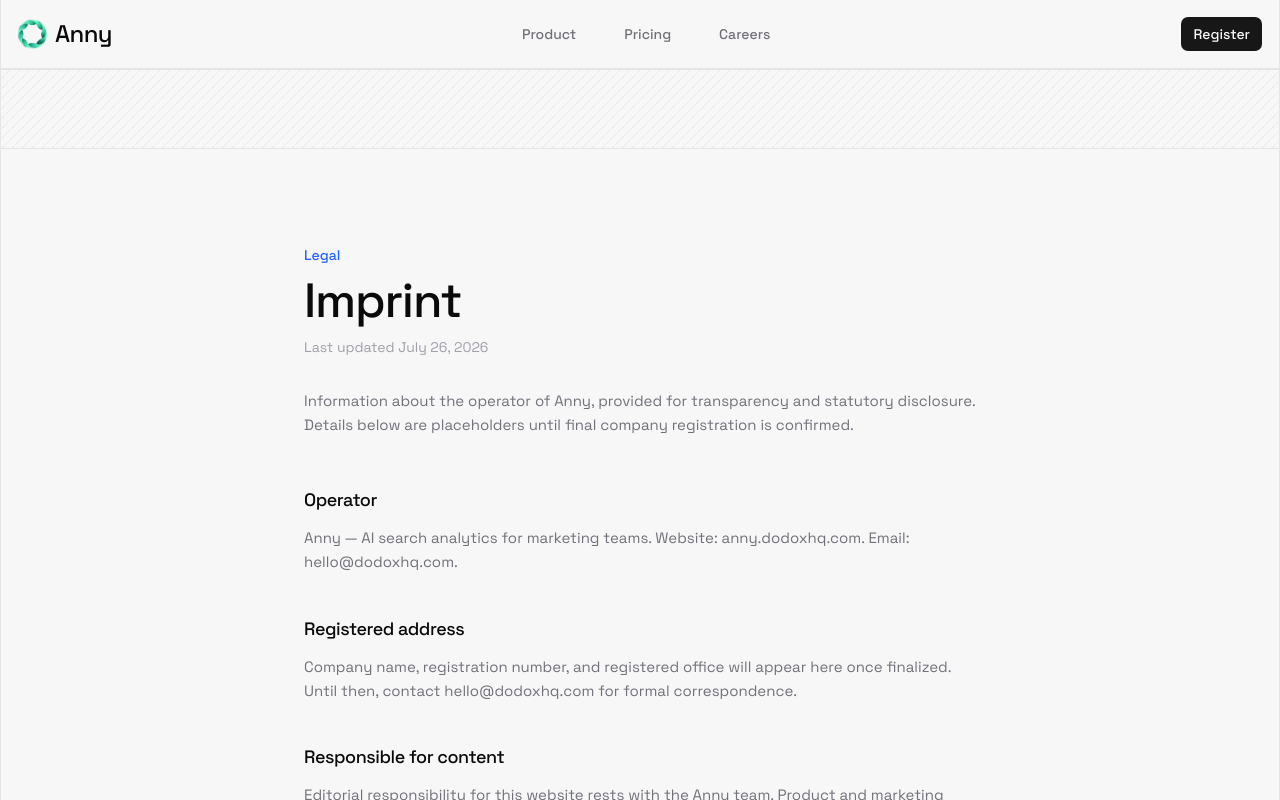
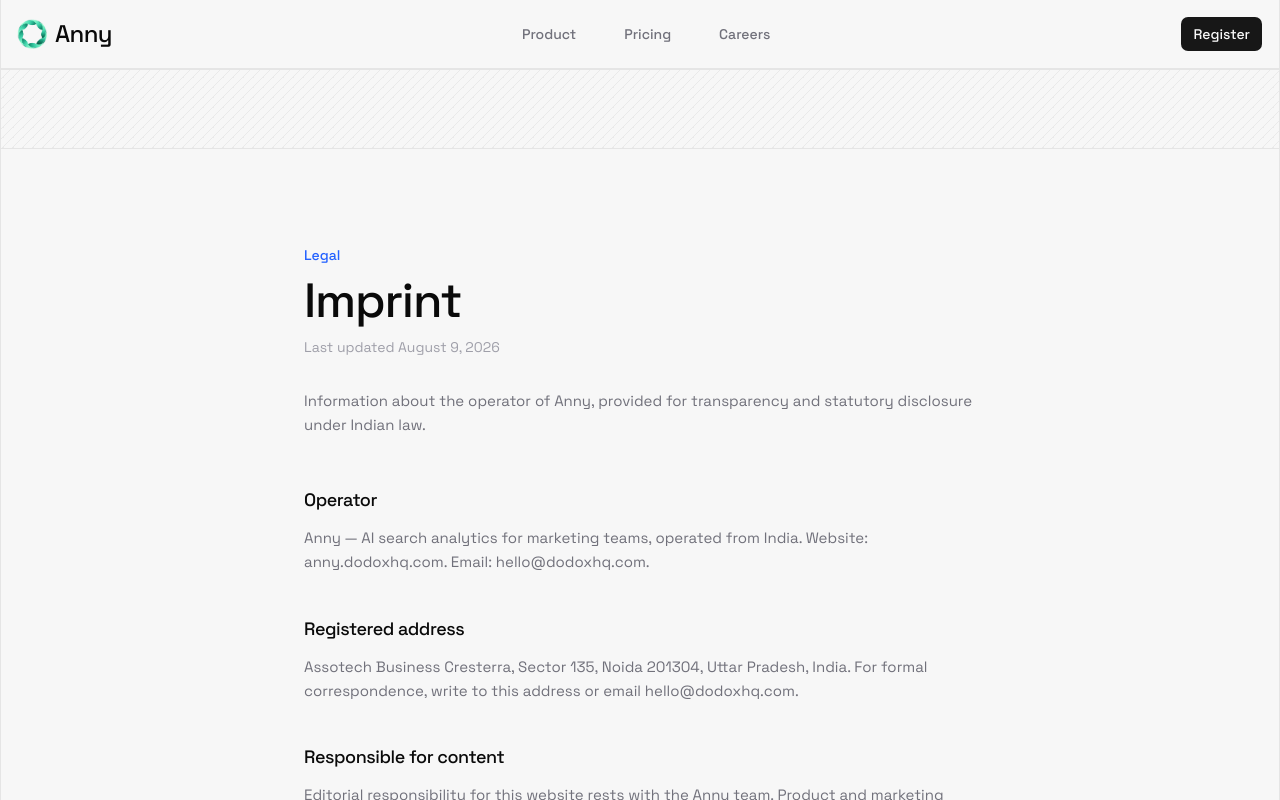
Before and after one commit to featuringmyself/anny, a Next.js app: page /imprint in a window 1280 px wide. Shown: the top 800 px of the page. Built offline with nearby package versions, Linux system fonts and the light colour scheme.

Commit message:
refactor: update PostHog integration to exclude localhost from analytics, enhance error handling for missing token, and revise imprint page content for compliance with Indian regulations

```diff
--- a/app/imprint/page.tsx
+++ b/app/imprint/page.tsx
@@ -5,7 +5,7 @@
 
 export const metadata: Metadata = {
   title: "Imprint | Anny",
-  description: "Legal imprint and company contact information for Anny.",
+  description: "Legal imprint and company contact information for Anny (India).",
 };
 
 export default function ImprintPage() {
@@ -14,24 +14,24 @@
       <PatternStrip />
       <LegalProse
         title="Imprint"
-        lastUpdated="July 26, 2026"
-        intro="Information about the operator of Anny, provided for transparency and statutory disclosure. Details below are placeholders until final company registration is confirmed."
+        lastUpdated="August 9, 2026"
+        intro="Information about the operator of Anny, provided for transparency and statutory disclosure under Indian law."
         sections={[
           {
             heading: "Operator",
-            body: "Anny — AI search analytics for marketing teams. Website: anny.dodoxhq.com. Email: hello@dodoxhq.com.",
+            body: "Anny — AI search analytics for marketing teams, operated from India. Website: anny.dodoxhq.com. Email: hello@dodoxhq.com.",
           },
           {
             heading: "Registered address",
-            body: "Company name, registration number, and registered office will appear here once finalized. Until then, contact hello@dodoxhq.com for formal correspondence.",
+            body: "Assotech Business Cresterra, Sector 135, Noida 201304, Uttar Pradesh, India. For formal correspondence, write to this address or email hello@dodoxhq.com.",
           },
           {
             heading: "Responsible for content",
             body: "Editorial responsibility for this website rests with the Anny team. Product and marketing inquiries: hello@dodoxhq.com. Legal: legal@dodoxhq.com. Privacy: privacy@dodoxhq.com.",
           },
           {
-            heading: "Dispute resolution",
-            body: "We prefer to resolve issues directly. Where applicable, consumers may use EU online dispute resolution platforms; we are not obliged to participate in consumer arbitration unless required by law.",
+            heading: "Jurisdiction & dispute resolution",
+            body: "We prefer to resolve issues directly. These disclosures are governed by the laws of India. Subject to applicable consumer protection rights, courts in Noida / Gautam Buddh Nagar, Uttar Pradesh shall have jurisdiction. You may also seek remedies under the Consumer Protection Act, 2019, including through the National Consumer Helpline or the appropriate consumer commission.",
           },
         ]}
       />
--- a/instrumentation-client.ts
+++ b/instrumentation-client.ts
@@ -1,21 +1,15 @@
 import posthog from "posthog-js";
 
+// Keep localhost out of product analytics (PostHog best practice).
+if (process.env.NODE_ENV !== "development") {
   const token = process.env.NEXT_PUBLIC_POSTHOG_PROJECT_TOKEN;
 
-if (!token) {
-  if (process.env.NODE_ENV !== "production") {
-    console.error(
-      "NEXT_PUBLIC_POSTHOG_PROJECT_TOKEN variable required by PostHog is missing or un-configured, " +
-        "this causes events to be silently missed. This error stops appearing once " +
-        "NEXT_PUBLIC_POSTHOG_PROJECT_TOKEN is configured",
-    );
-  }
-} else {
+  if (token) {
     posthog.init(token, {
       api_host: "/ingest",
       ui_host: process.env.NEXT_PUBLIC_POSTHOG_HOST,
       defaults: "2026-01-30",
       capture_exceptions: true,
-    debug: process.env.NODE_ENV === "development",
     });
   }
+}
--- a/lib/posthog-server.ts
+++ b/lib/posthog-server.ts
@@ -3,16 +3,14 @@
 let client: PostHog | null = null;
 
 export function getPostHogClient(): PostHog | null {
+  // Keep localhost out of product analytics (PostHog best practice).
+  if (process.env.NODE_ENV === "development") {
+    return null;
+  }
+
   const token = process.env.NEXT_PUBLIC_POSTHOG_PROJECT_TOKEN;
 
   if (!token) {
-    if (process.env.NODE_ENV !== "production") {
-      console.error(
-        "NEXT_PUBLIC_POSTHOG_PROJECT_TOKEN variable required by PostHog is missing or un-configured, " +
-          "this causes events to be silently missed. This error stops appearing once " +
-          "NEXT_PUBLIC_POSTHOG_PROJECT_TOKEN is configured",
-      );
-    }
     return null;
   }
 
```
Lines whose indentation alone changed are shown as unchanged.
